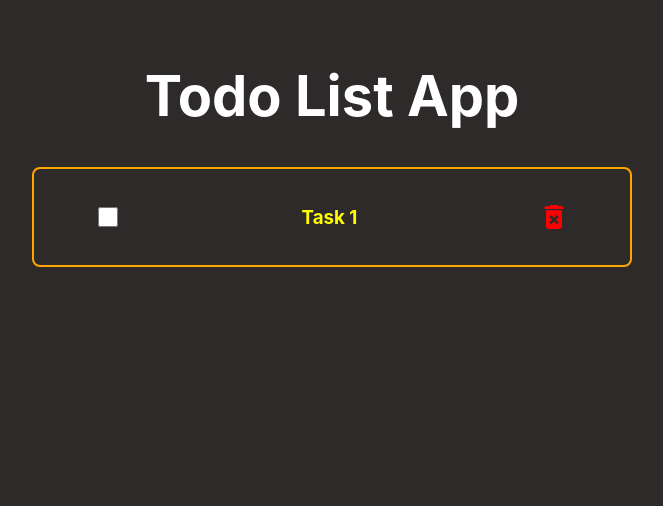
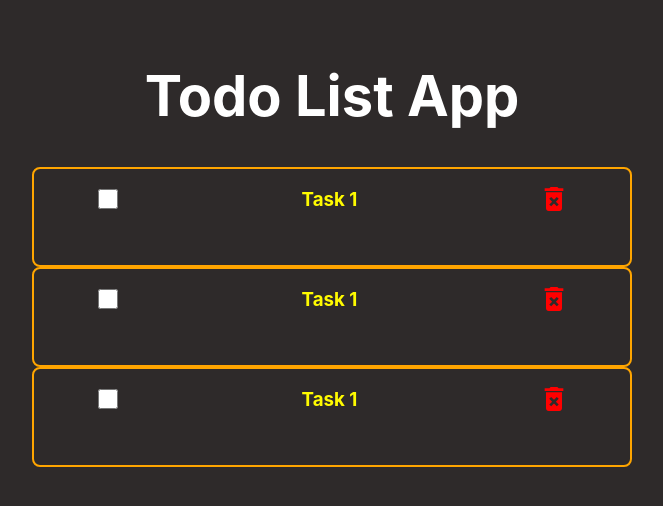
Before and after one commit to JuanDavidDV/To-Do-Rails-React, a React (Create React App) app in the folder frontend/: page / in a window 1280 px wide. Shown: the top 506 px of the page, without its empty margins (308-971 px from the left). Built offline with nearby package versions, Linux system fonts and the light colour scheme.

Commit message:
add todo list files

```diff
--- a/frontend/src/App.js
+++ b/frontend/src/App.js
@@ -1,13 +1,13 @@
 import logo from "./logo.svg";
 import "./App.css";
-import Todo from "./components/Todo/Todo";
+import TodoList from "./components/TodoList/TodoList";
 
 function App() {
   return (
     <div className="App">
       <div className="app-container">
         <h1 className="title">Todo List App</h1>
-        <Todo />
+        <TodoList />
       </div>
     </div>
   );
--- /dev/null
+++ b/frontend/src/components/TodoList/TodoList.js
@@ -0,0 +1,13 @@
+import Todo from "../Todo/Todo";
+
+const TodoList = () => {
+ return (
+  <div className="todo-list">
+    <Todo />
+    <Todo />
+    <Todo />
+  </div>
+ )
+};
+
+export default TodoList;
```
Also changed, not shown: frontend/src/components/TodoList/TodoList.css (added).
